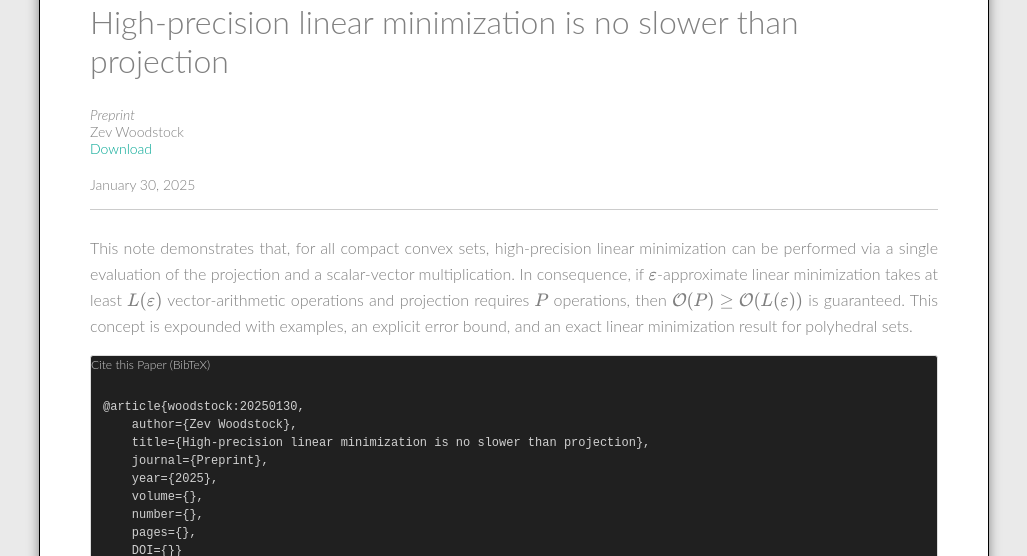
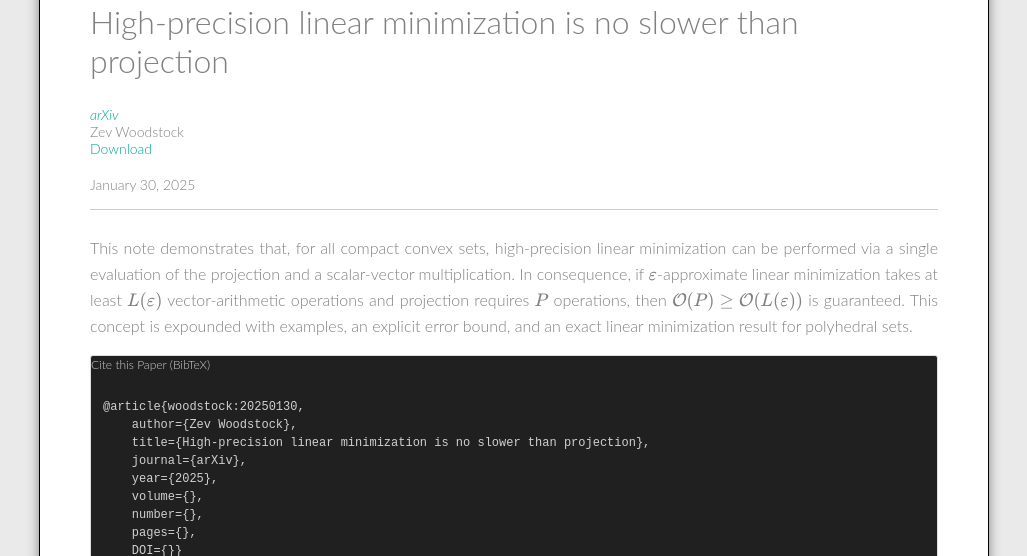
Before and after one commit to zevwoodstock/zevwoodstock.github.io, a Jekyll site: the page built from research/_posts/2025-01-30-projlmo.md, in a window 1280 px wide. Shown: the part 546-1102 px from the top of the page, without its empty margins (126-1153 px from the left). Built offline with Jekyll 4.4.1, drawn with Linux system fonts in a browser that asks for light colours; some web fonts are replaced; formulas are drawn with MathJax 3.

Commit message:
Update with arxiv link

```diff
--- a/research/_posts/2025-01-30-projlmo.md
+++ b/research/_posts/2025-01-30-projlmo.md
@@ -6,9 +6,10 @@
 subtitle:
 author: Zev Woodstock
 use_math: true
-venue: Preprint
+venue: arXiv
 
-link-text: Preprint
+link-text: arXiv
+link: https://arxiv.org/abs/2501.18454
 link-download: /media/publications/projlmo.pdf
 
 featured-image: /media/projlmo.svg
```
Also changed, not shown: 1 other file.
